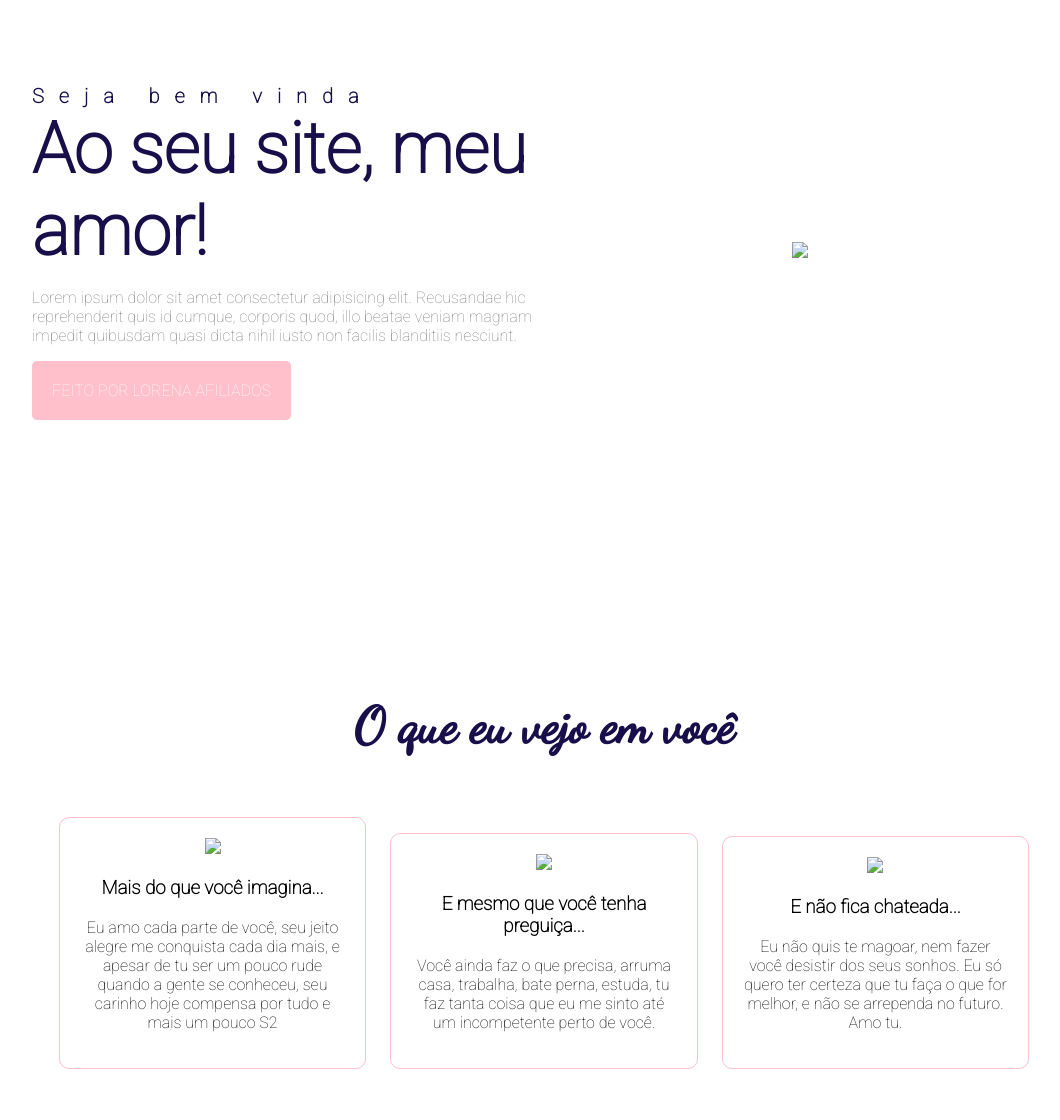
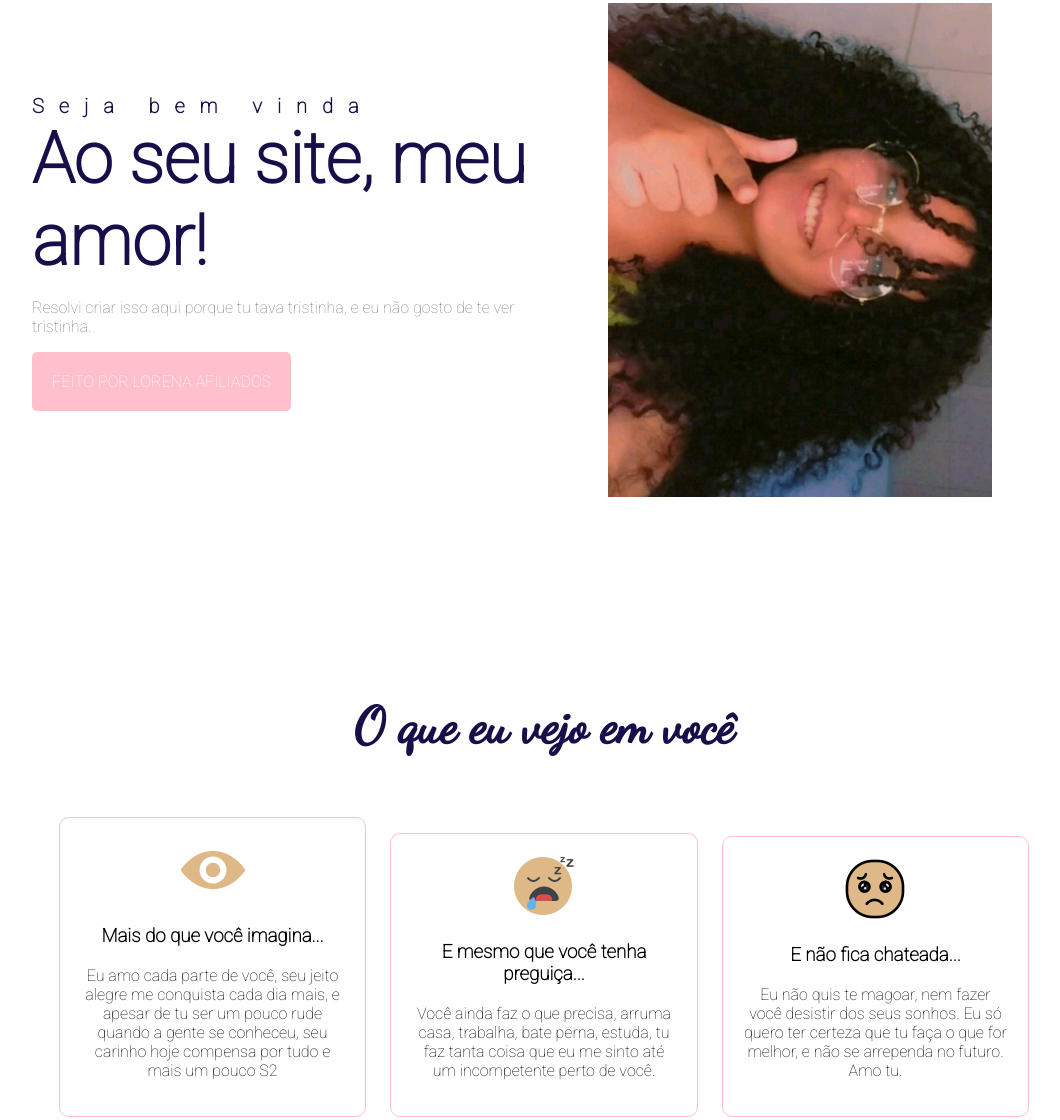
Before and after one commit to MrHemllock/mrhemllock.github.io, a plain HTML site: page index.html in a window 1280 px wide. Shown: the part 148-1268 px from the top of the page, without its empty margins (96-1156 px from the left). Drawn offline with Linux system fonts and the light colour scheme.

Commit message:
Update index.html

```diff
--- a/index.html
+++ b/index.html
@@ -26,20 +26,18 @@
         <div class="headline">
             <h2 style="letter-spacing: 15px;">Seja bem vinda</h2>
             <h2 style="font-size:70px">Ao seu site, meu amor!</h2>
-            <p>Lorem ipsum dolor sit amet consectetur adipisicing elit. Recusandae hic reprehenderit quis id cumque,
-                corporis quod, illo beatae veniam magnam impedit quibusdam quasi dicta nihil iusto non facilis
-                blanditiis nesciunt.</p>
+            <p>Resolvi criar isso aqui porque tu tava tristinha, e eu não gosto de te ver tristinha.</p>
             <a href="#" class="contact-btn">Feito por Lorena Afiliados</a>
         </div>
         <div class="img-headline">
-            <img style="max-width: 75%; max-height: 64%;" src="IMG/img-headline2.jpg" </div>
+            <img style="max-width: 75%; max-height: 64%;" src="img-headline2.jpg" </div>
 
     </header>
     <section>
         <h2>O que eu vejo em você</h2>
         <div class="servicos">
             <div class="card">
-                <img src="IMG/eye.png">
+                <img src="eye.png">
                 <div class="card-text">
                     <h3>Mais do que você imagina...</h3>
                     <p>Eu amo cada parte de você, seu jeito alegre me conquista cada dia mais, e apesar de tu ser um
@@ -51,7 +49,7 @@
                 </div>
             </div>
             <div class="card">
-                <img src="IMG/sleep.png">
+                <img src="sleep.png">
                 <div class="card-text">
                     <h3>E mesmo que você tenha preguiça...</h3>
                     <p>Você ainda faz o que precisa, arruma casa, trabalha, bate perna, estuda, tu faz tanta coisa que
@@ -63,7 +61,7 @@
                 </div>
             </div>
             <div class="card">
-                <img src="IMG/cry.png">
+                <img src="cry.png">
                 <div class="card-text">
                     <h3>E não fica chateada...</h3>
                     <p>Eu não quis te magoar, nem fazer você desistir dos seus sonhos. Eu só quero ter certeza que tu
```
